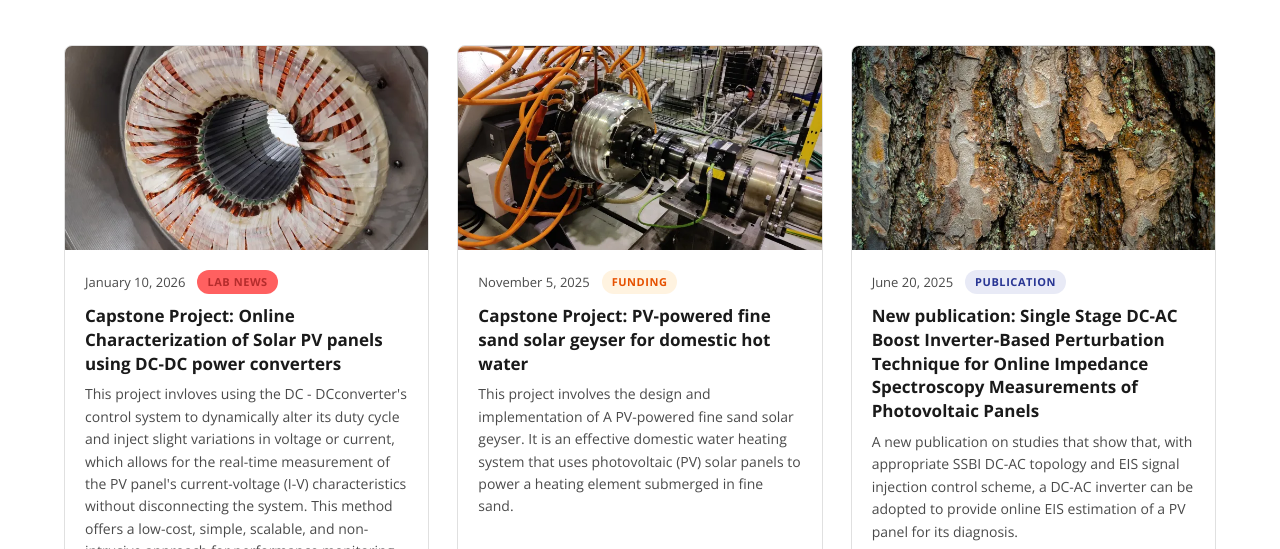
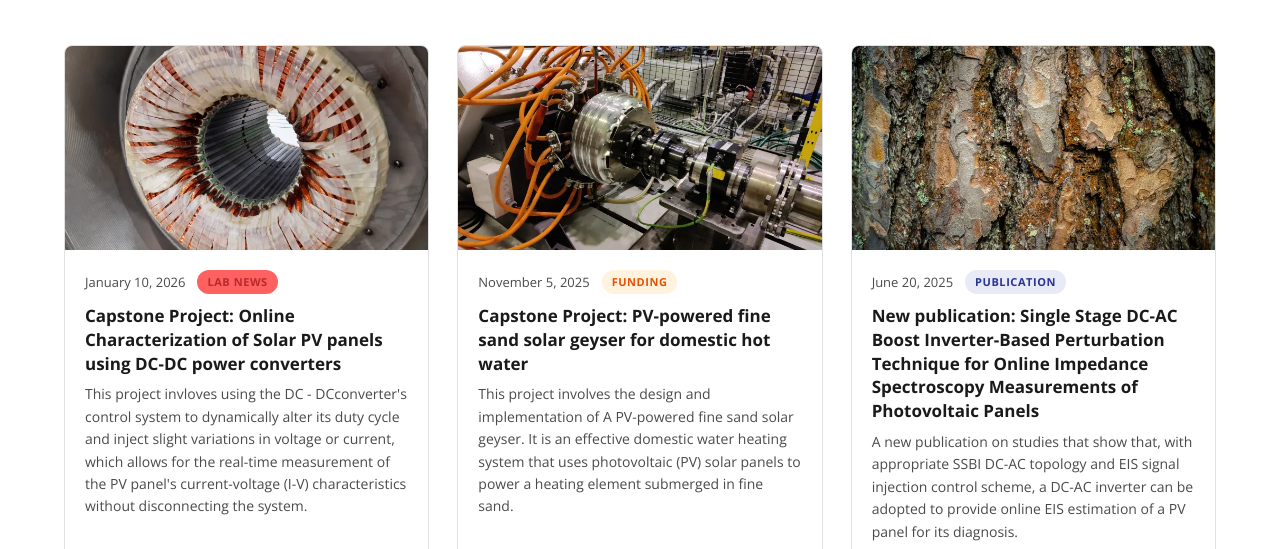
Before and after one commit to Kpents/PEDS-Lab, a plain HTML site: page news.html in a window 1280 px wide. Shown: the part 403-952 px from the top of the page. Drawn offline with nearby package versions, Linux system fonts and the light colour scheme.

Commit message:
Edit news excerpt for clarity
Removed redundant information from the project excerpt.

```diff
--- a/news.html
+++ b/news.html
@@ -210,7 +210,7 @@
                 <span class="news-card__tag">Lab news</span>
               </div>
               <h3 class="news-card__title">Capstone Project: Online Characterization of Solar PV panels using DC-DC power converters</h3>
-              <p class="news-card__excerpt">This project invloves using the DC - DCconverter's control system to dynamically alter its duty cycle and inject slight variations in voltage or current, which allows for the real-time measurement of the PV panel's current-voltage (I-V) characteristics without disconnecting the system. This method offers a low-cost, simple, scalable, and non-intrusive approach for performance monitoring and comparison with manufacturer specifications real-time.</p>
+              <p class="news-card__excerpt">This project invloves using the DC - DCconverter's control system to dynamically alter its duty cycle and inject slight variations in voltage or current, which allows for the real-time measurement of the PV panel's current-voltage (I-V) characteristics without disconnecting the system.</p>
             </div>
           </a>
         </article>
```
